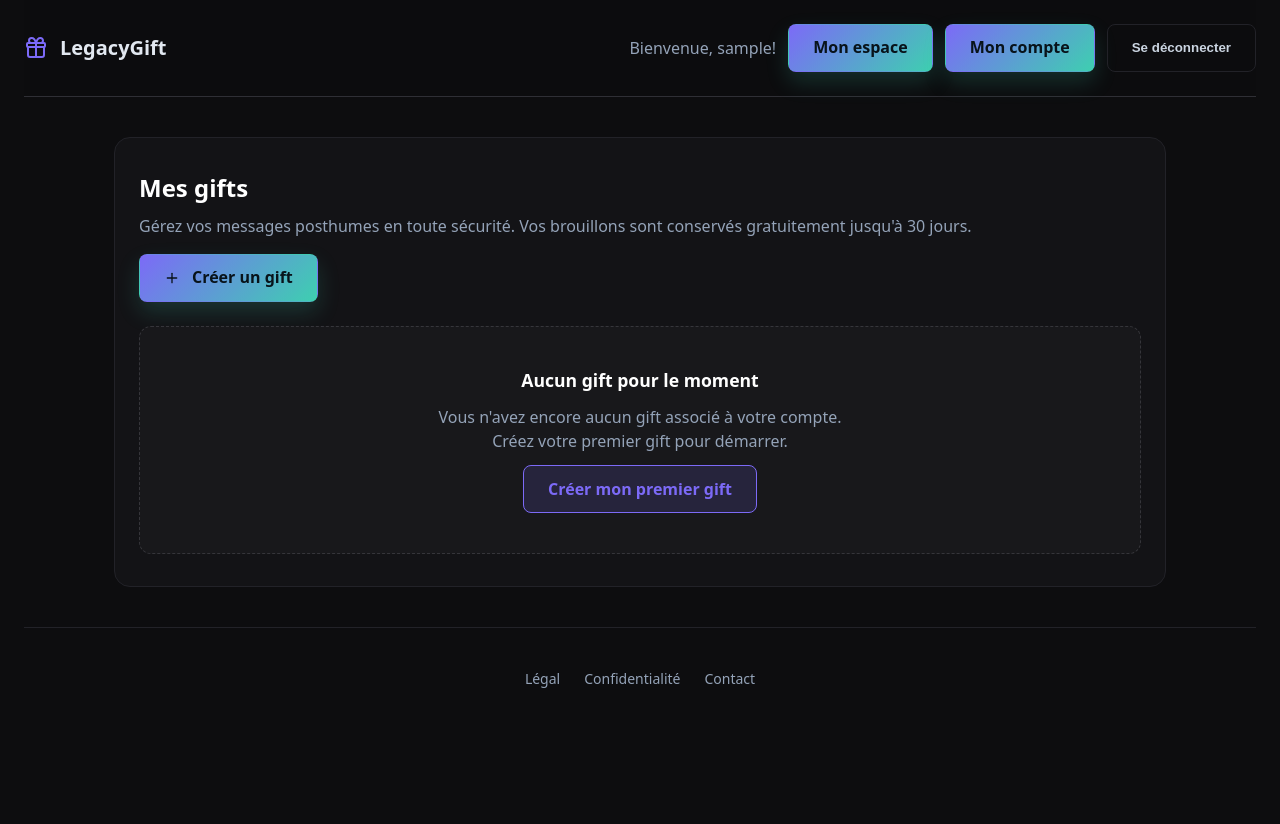
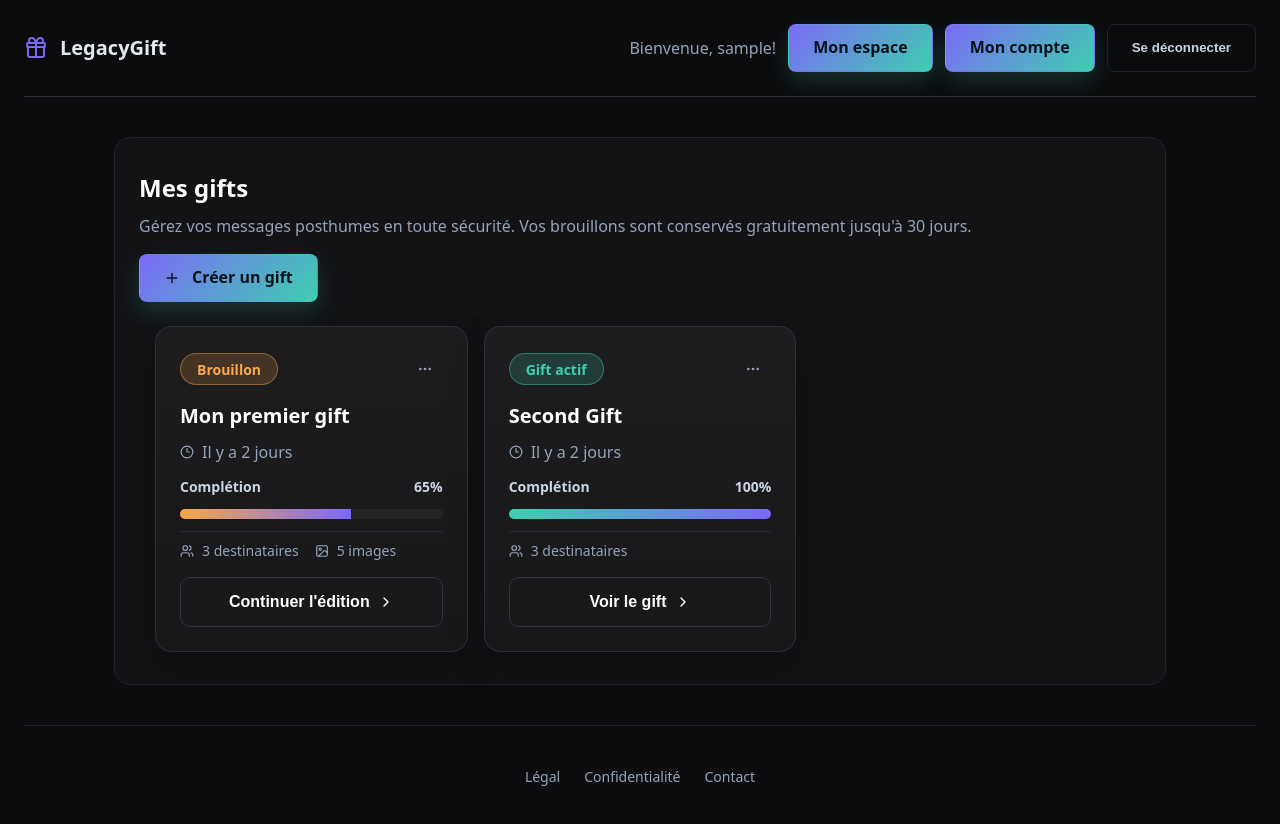
Before and after one commit to JeremDevX/Project-CDA, a React (Vite) app in the folder front/: page /dashboard in a window 1280 px wide. Shown: the top 824 px of the page. Before the commit the page ends 800 px from the top, so only its background shows below. Built offline with nearby package versions, Linux system fonts and the light colour scheme; no server answers; sample sign-in values are in the browser's storage.

Commit message:
feat: add GiftCard component and integrate gift list in DashboardPage

```diff
--- a/front/src/DashboardPage.css
+++ b/front/src/DashboardPage.css
@@ -35,6 +35,15 @@
   color: var(--text-secondary);
 }
 
+.dashboard-page__gift-list {
+  display: flex;
+  align-items: center;
+  justify-content: flex-start;
+  flex-wrap: wrap;
+  gap: var(--space-lg);
+  margin-left: var(--space-lg);
+}
+
 .dashboard-page__empty-state {
   padding: var(--space-2xl);
   border: var(--border-width-sm) dashed
@@ -51,7 +60,7 @@
 .dashboard-page__empty-title {
   margin: 0;
   color: var(--text-primary);
-  font-size: 1.1rem;
+  font-size: 1.125rem;
   font-weight: 700;
 }
 
--- a/front/src/DashboardPage.tsx
+++ b/front/src/DashboardPage.tsx
@@ -1,6 +1,27 @@
 import { PlusIcon } from "lucide-react";
 import "./DashboardPage.css";
 import Button from "./components/Button/Button";
+import GiftCard from "./components/GiftCard/GiftCard";
+
+const mockGifts = [
+  {
+    id: "1",
+    title: "Mon premier gift",
+    status: "draft" as const,
+    updatedLabel: "Il y a 2 jours",
+    completion: 65,
+    recipientCount: 3,
+    imageCount: 5,
+  },
+  {
+    id: "2",
+    title: "Second Gift",
+    status: "active" as const,
+    updatedLabel: "Il y a 2 jours",
+    completion: 100,
+    recipientCount: 3,
+  },
+];
 
 export default function DashboardPage() {
   return (
@@ -23,7 +44,20 @@ export default function DashboardPage() {
             iconPosition="left"
           />
         </div>
-
+        <div className="dashboard-page__gift-list">
+          {mockGifts.map((gift) => (
+            <GiftCard
+              key={gift.id}
+              title={gift.title}
+              status={gift.status}
+              updatedLabel={gift.updatedLabel}
+              completion={gift.completion}
+              recipientCount={gift.recipientCount}
+              imageCount={gift.imageCount}
+            />
+          ))}
+        </div>
+        {mockGifts.length === 0 && (
           <div className="dashboard-page__empty-state">
             <p className="dashboard-page__empty-title">
               Aucun gift pour le moment
@@ -32,8 +66,13 @@ export default function DashboardPage() {
               Vous n'avez encore aucun gift associé à votre compte. Créez votre
               premier gift pour démarrer.
             </p>
-          <Button type="cta" href="/gifts/new" label="Créer mon premier gift" />
+            <Button
+              type="cta"
+              href="/gifts/new"
+              label="Créer mon premier gift"
+            />
           </div>
+        )}
       </div>
     </section>
   );
--- /dev/null
+++ b/front/src/components/GiftCard/GiftCard.css
@@ -0,0 +1,198 @@
+.gift-card {
+  flex: 0 0 calc(33.333% - var(--space-lg));
+  min-width: 280px;
+  max-width: 320px;
+  padding: var(--space-xl);
+  border: var(--border-width-sm) solid
+    color-mix(in srgb, white 6%, var(--border));
+  border-radius: var(--radius-2xl);
+  background:
+    linear-gradient(180deg, rgba(255, 255, 255, 0.02), transparent),
+    color-mix(in srgb, white 2%, var(--surface));
+  display: flex;
+  flex-direction: column;
+  gap: var(--space-lg);
+  box-shadow: 0 18px 36px rgba(0, 0, 0, 0.22);
+}
+
+.gift-card__top-row {
+  display: flex;
+  align-items: center;
+  justify-content: space-between;
+  gap: var(--space-md);
+}
+
+.gift-card__badge {
+  display: inline-flex;
+  align-items: center;
+  justify-content: center;
+  min-height: 32px;
+  padding: 0 var(--space-lg);
+  border-radius: var(--radius-pill);
+  font-size: 0.875rem;
+  font-weight: 700;
+}
+
+.gift-card--draft .gift-card__badge {
+  background-color: color-mix(in srgb, var(--accent3) 18%, transparent);
+  color: var(--accent3);
+  border: var(--border-width-sm) solid
+    color-mix(in srgb, var(--accent3) 42%, transparent);
+}
+
+.gift-card--active .gift-card__badge {
+  background-color: color-mix(in srgb, var(--accent2) 18%, transparent);
+  color: var(--accent2);
+  border: var(--border-width-sm) solid
+    color-mix(in srgb, var(--accent2) 42%, transparent);
+}
+
+.gift-card__menu-button {
+  display: inline-flex;
+  align-items: center;
+  justify-content: center;
+  width: 36px;
+  height: 36px;
+  border: none;
+  border-radius: var(--radius-pill);
+  background-color: transparent;
+  color: var(--text-secondary);
+  cursor: pointer;
+  transition:
+    background-color var(--transition-fast),
+    color var(--transition-fast);
+}
+
+.gift-card__menu-button:hover {
+  background-color: color-mix(in srgb, white 5%, var(--surface));
+  color: var(--text-primary);
+}
+
+.gift-card__content {
+  display: flex;
+  flex-direction: column;
+  gap: var(--space-md);
+}
+
+.gift-card__title {
+  margin: 0;
+  color: var(--text-primary);
+  font-size: 1.25rem;
+  line-height: 1.25;
+}
+
+.gift-card__meta,
+.gift-card__stat,
+.gift-card__progress-header {
+  display: flex;
+  align-items: center;
+  gap: var(--space-sm);
+}
+
+.gift-card__meta {
+  margin: 0;
+  color: var(--text-secondary);
+  font-size: 1rem;
+}
+
+.gift-card__progress-header {
+  justify-content: space-between;
+  color: var(--text-tertiary);
+  font-size: 0.875rem;
+  font-weight: 600;
+}
+
+.gift-card__progress-label,
+.gift-card__progress-value {
+  display: flex;
+}
+
+.gift-card__progress-track {
+  width: 100%;
+  height: 10px;
+  border-radius: var(--radius-pill);
+  overflow: hidden;
+  background-color: color-mix(in srgb, white 7%, var(--surface));
+  display: flex;
+}
+
+.gift-card__progress-fill {
+  display: flex;
+}
+
+.gift-card--draft .gift-card__progress-fill {
+  background: linear-gradient(90deg, var(--accent3) 0%, var(--accent) 100%);
+}
+
+.gift-card--active .gift-card__progress-fill {
+  background: linear-gradient(90deg, var(--accent2) 0%, var(--accent) 100%);
+}
+
+.gift-card__stats {
+  display: flex;
+  align-items: center;
+  gap: var(--space-lg);
+  flex-wrap: wrap;
+  padding-top: var(--space-sm);
+  border-top: var(--border-width-sm) solid
+    color-mix(in srgb, white 5%, var(--border));
+}
+
+.gift-card__stat {
+  margin: 0;
+  color: var(--text-secondary);
+  font-size: 0.875rem;
+}
+
+.gift-card__action {
+  width: 100%;
+  min-height: 50px;
+  display: flex;
+  align-items: center;
+  justify-content: center;
+  gap: var(--space-sm);
+  padding: 0 var(--space-lg);
+  border: var(--border-width-sm) solid
+    color-mix(in srgb, white 8%, var(--border));
+  border-radius: var(--radius-lg);
+  background-color: transparent;
+  color: var(--text-primary);
+  font-size: 1rem;
+  font-weight: 700;
+  cursor: pointer;
+  transition:
+    border-color var(--transition-fast),
+    background-color var(--transition-fast),
+    color var(--transition-fast),
+    transform var(--transition-fast);
+}
+
+.gift-card__action:hover {
+  transform: translateY(-1px);
+}
+
+.gift-card--draft .gift-card__action:hover {
+  border-color: var(--accent3);
+  color: var(--accent3);
+  background-color: color-mix(in srgb, var(--accent3) 8%, transparent);
+}
+
+.gift-card--active .gift-card__action:hover {
+  border-color: var(--accent2);
+  color: var(--accent2);
+  background-color: color-mix(in srgb, var(--accent2) 8%, transparent);
+}
+
+@media (max-width: 767px) {
+  .gift-card {
+    min-width: 0;
+    width: 100%;
+    padding: var(--space-lg);
+  }
+
+  .gift-card__stats {
+    flex-direction: column;
+    align-items: flex-start;
+    gap: var(--space-sm);
+  }
+}
--- /dev/null
+++ b/front/src/components/GiftCard/GiftCard.tsx
@@ -0,0 +1,96 @@
+import { ChevronRight, Clock3, Ellipsis, ImageIcon, Users } from "lucide-react";
+import "./GiftCard.css";
+
+type GiftStatus = "draft" | "active";
+
+interface GiftCardProps {
+  title: string;
+  status: GiftStatus;
+  updatedLabel: string;
+  completion: number;
+  recipientCount: number;
+  imageCount?: number;
+}
+
+function getCardCopy(status: GiftStatus) {
+  if (status === "active") {
+    return {
+      badge: "Gift actif",
+      action: "Voir le gift",
+      progressColorClassName: "gift-card--active",
+    };
+  }
+
+  return {
+    badge: "Brouillon",
+    action: "Continuer l'édition",
+    progressColorClassName: "gift-card--draft",
+  };
+}
+
+export default function GiftCard(props: GiftCardProps) {
+  const cardCopy = getCardCopy(props.status);
+
+  return (
+    <article
+      className={["gift-card", cardCopy.progressColorClassName].join(" ")}
+    >
+      <div className="gift-card__top-row">
+        <span className="gift-card__badge">{cardCopy.badge}</span>
+        <button
+          type="button"
+          className="gift-card__menu-button"
+          aria-label={`Actions pour ${props.title}`}
+        >
+          <Ellipsis size={16} />
+        </button>
+      </div>
+
+      <div className="gift-card__content">
+        <h3 className="gift-card__title">{props.title}</h3>
+
+        <p className="gift-card__meta">
+          <Clock3 size={14} />
+          <span>{props.updatedLabel}</span>
+        </p>
+
+        <div className="gift-card__progress-header">
+          <span className="gift-card__progress-label">Complétion</span>
+          <span className="gift-card__progress-value">{props.completion}%</span>
+        </div>
+
+        <div className="gift-card__progress-track" aria-hidden="true">
+          <span
+            className="gift-card__progress-fill"
+            style={{ width: `${props.completion}%` }}
+          />
+        </div>
+
+        <div className="gift-card__stats">
+          <p className="gift-card__stat">
+            <Users size={14} />
+            <span>
+              {props.recipientCount} destinataire
+              {props.recipientCount > 1 ? "s" : ""}
+            </span>
+          </p>
+
+          {props.imageCount && (
+            <p className="gift-card__stat">
+              <ImageIcon size={14} />
+              <span>
+                {props.imageCount} image
+                {props.imageCount > 1 ? "s" : ""}
+              </span>
+            </p>
+          )}
+        </div>
+      </div>
+
+      <button type="button" className="gift-card__action">
+        <span>{cardCopy.action}</span>
+        <ChevronRight size={16} />
+      </button>
+    </article>
+  );
+}
```
Lines whose indentation alone changed are shown as unchanged.
